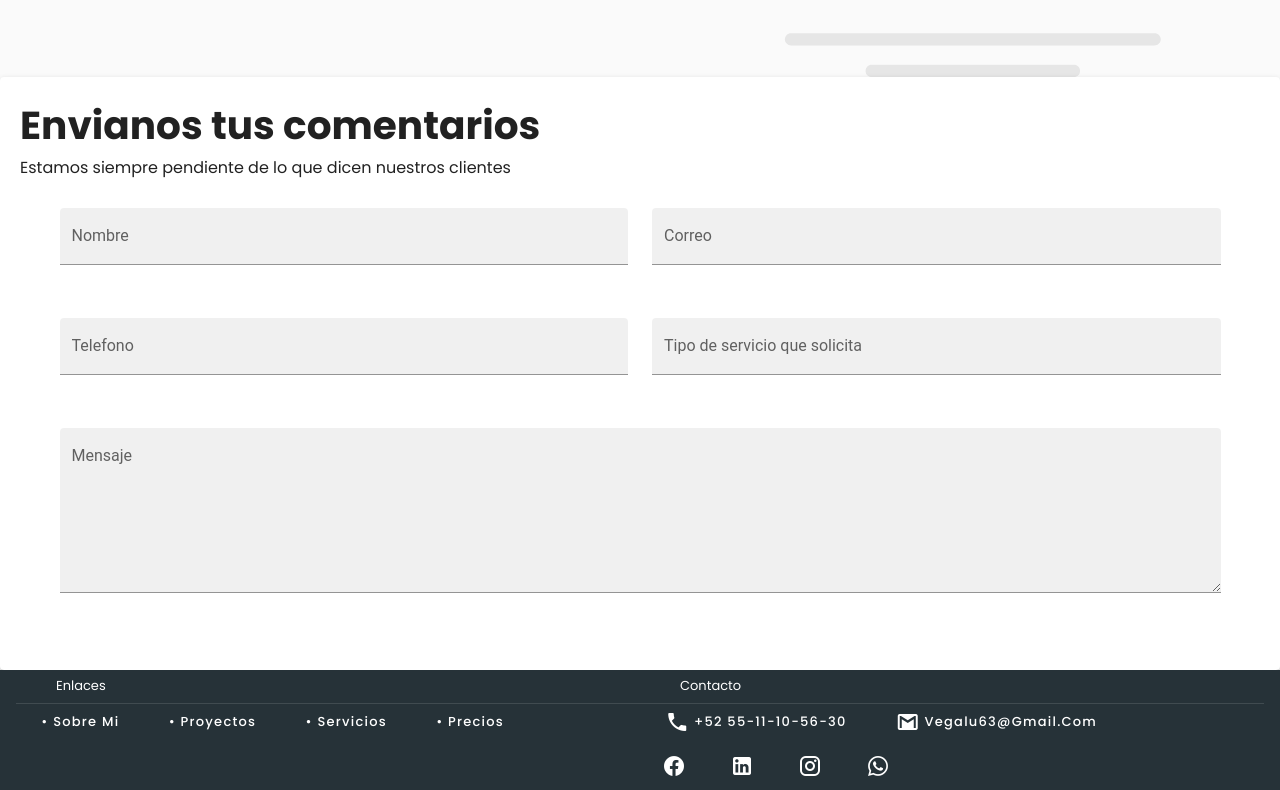
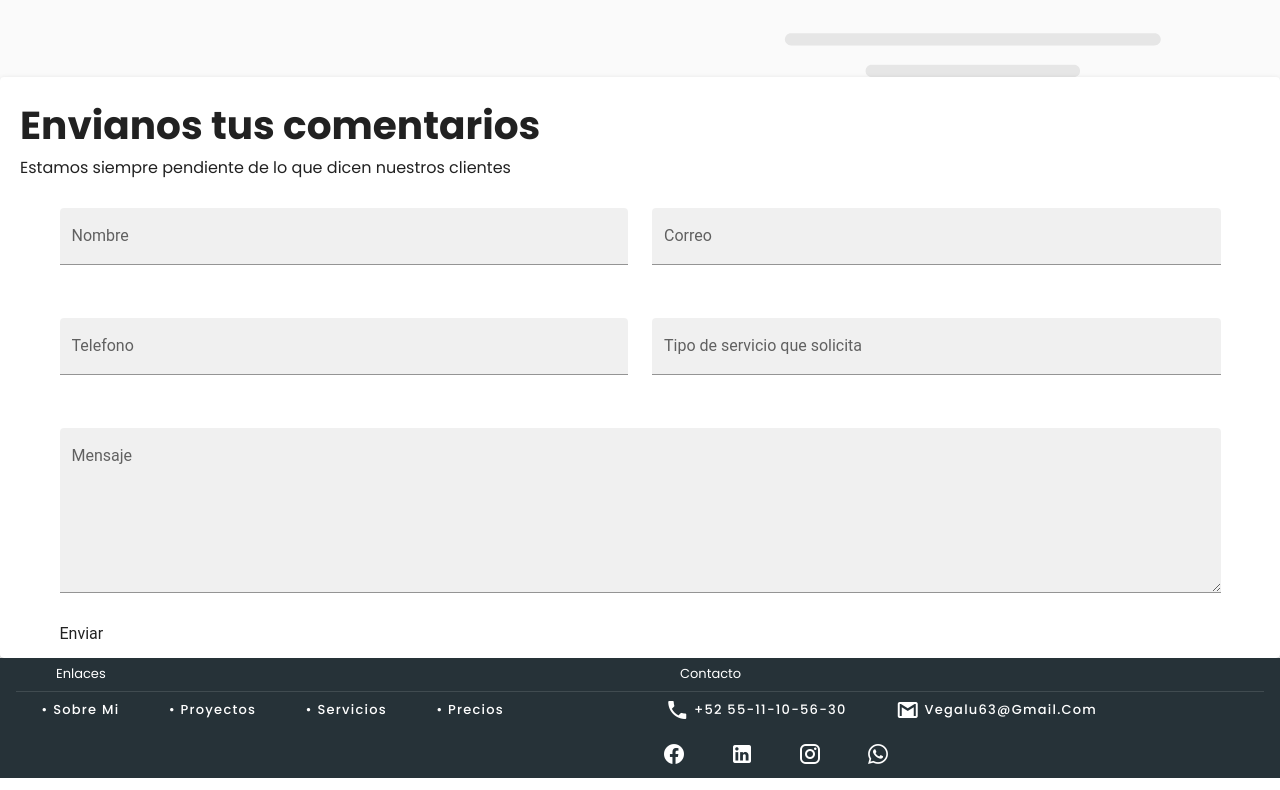
Before and after one commit to 070809-vega/portafolio, a Vue app: page / in a window 1280 px wide. Shown: the part 1762-2552 px from the top of the page. Built offline with nearby package versions, Linux system fonts and the light colour scheme.

Commit message:
se corrige boton

```diff
--- a/src/components/Contacto.vue
+++ b/src/components/Contacto.vue
@@ -59,7 +59,8 @@
               ></v-textarea>
             </v-col>
           </v-row>
-          <v-btn dark type="submit" :disabled="bloquear"> Enviar </v-btn>
+          <!-- <v-btn dark type="submit" >  </v-btn> -->
+          <input type="submit" :disabled="bloquear" value="Enviar" dark>
           <input
             dark
             type="hidden"
```
